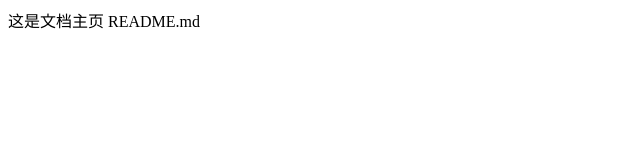
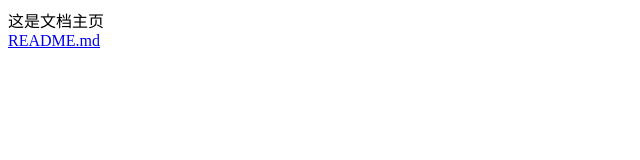
Before and after one commit to yumKing/yumking.github.io, a plain HTML site: page index.html in a window 1280 px wide. Shown: the whole page, without its empty margins (0-640 px from the left). Drawn offline with Linux system fonts and the light colour scheme.

```diff
--- a/index.html
+++ b/index.html
@@ -8,6 +8,7 @@
 </head>
 <body>
     这是文档主页
-    <a src="./README.md">README.md</a>
+    <br />
+    <a href="./README.md">README.md</a>
 </body>
 </html>
```
Also changed, not shown: 1 other file.
